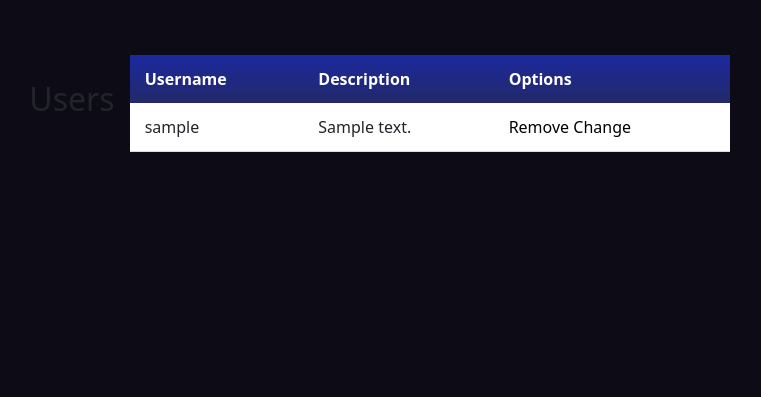
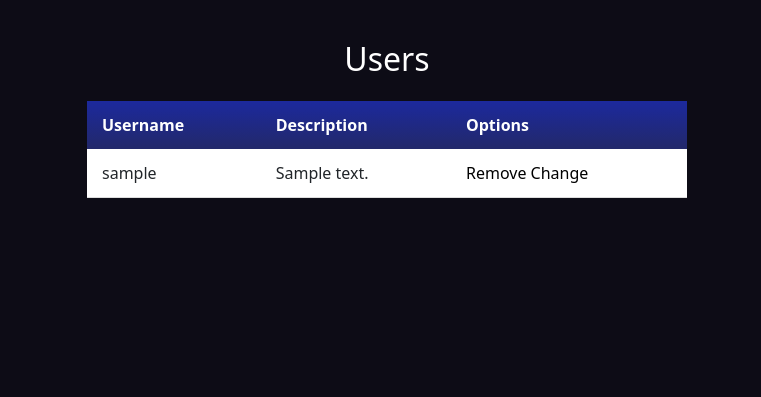
Before and after one commit to OAnsaharju/static_webpage, a PHP site: page /pages/loginregister/adminpage.php in a window 1280 px wide. Shown: the part 100-497 px from the top of the page, without its empty margins (253-1014 px from the left). Run offline with PHP 8.4, Linux system fonts and the light colour scheme; tables that the repository leaves empty or names only in its code hold one stand-in row (values such as "Sample post").

Commit message:
Update adminpage.css

```diff
--- a/styles/adminpage.css
+++ b/styles/adminpage.css
@@ -145,6 +145,7 @@ thead th {
   justify-content: center;
   align-items: center;
   margin: 40px;
+  flex-direction: column;
 }
 
 .content-container a {
@@ -155,6 +156,10 @@ thead th {
 }
 .content-container a:hover {
   color: orange;
+}
+
+.content-container h2 {
+  color: white;
 }
 
 /* Footer */
```
